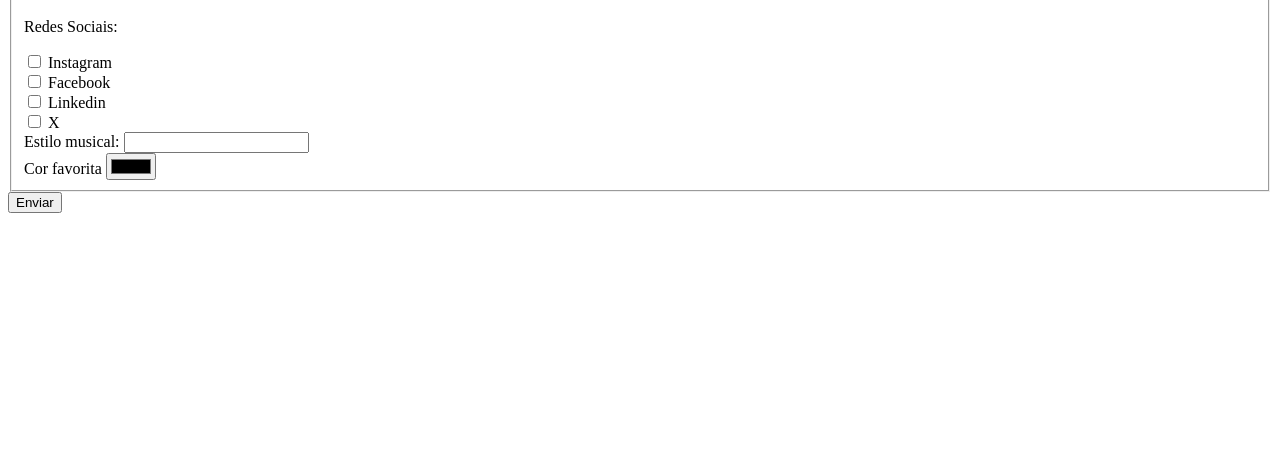
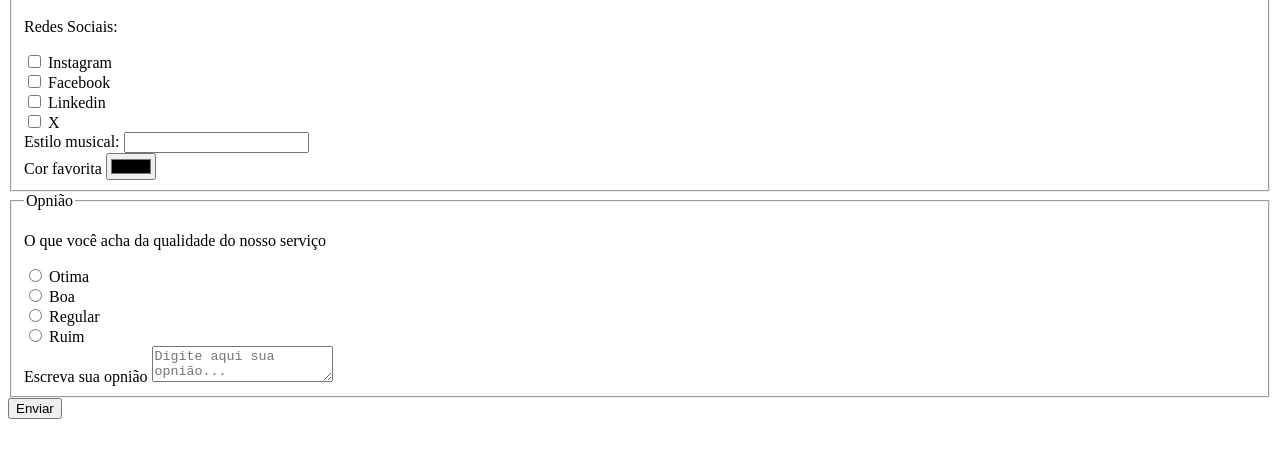
Before and after one commit to juliordecastro/pesquisa-culturama, a plain HTML site: page index.html in a window 1280 px wide. Shown: the part 101-558 px from the top of the page. Drawn offline with Linux system fonts and the light colour scheme.

Commit message:
Adiciona sessao de opniao

```diff
--- a/index.html
+++ b/index.html
@@ -89,7 +89,6 @@
             </fieldset> -->
 
             <fieldset>
-
                 <legend>Hábitos</legend>
                 <p>Redes Sociais:</p>
                 <input id="instagram" type="checkbox" name="social" value="instagram">
@@ -118,6 +117,29 @@
                 <br>
             </fieldset>
 
+            <fieldset>
+                <legend>Opnião</legend>
+                <p>O que você acha da qualidade do nosso serviço</p>
+
+                <input type="radio" id="otimo" name="userServiceOpinion" value="otimo">
+                <label for="otimo">Otima</label>
+                <br>
+                <input type="radio" id="boa" name="userServiceOpinion" value="boa">
+                <label for="boa">Boa</label>
+                <br>
+                <input type="radio" id="regular" name="userServiceOpinion" value="regular">
+                <label for="regular">Regular</label>
+                <br>
+                <input type="radio" id="ruim" name="userServiceOpinion" value="ruim">
+                <label for="ruim">Ruim</label>
+                <br>
+
+                <label for="comment">Escreva sua opnião</label>
+                <textarea id="comment" name="userComment" placeholder="Digite aqui sua opnião..."></textarea>
+
+            </fieldset>
+
+
             <button type="submit">Enviar</button>
         </form>
 
```
